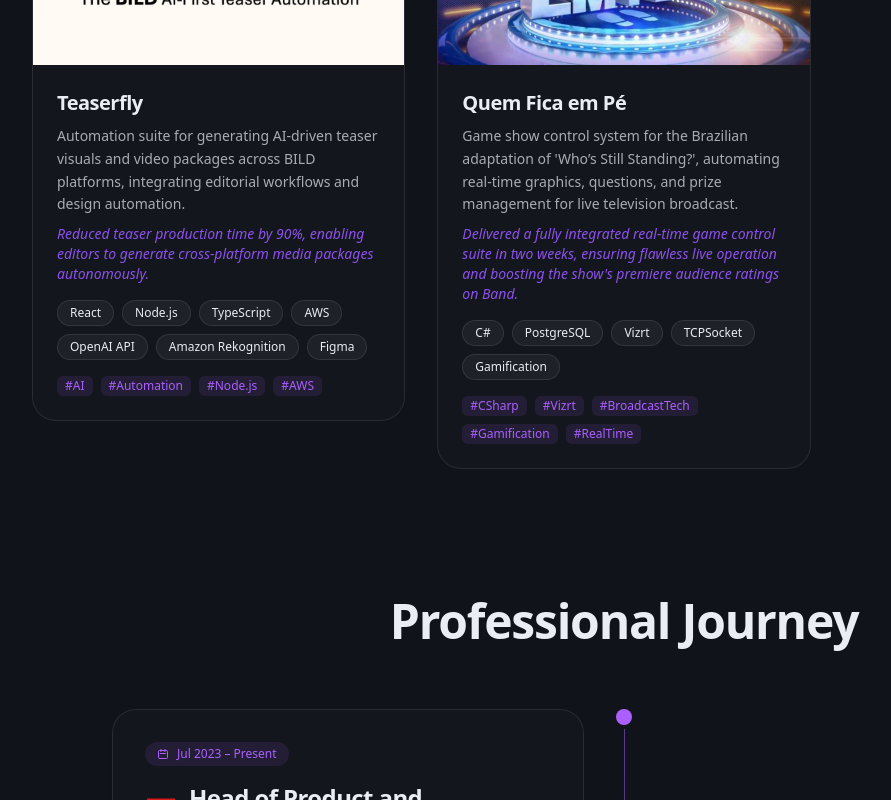
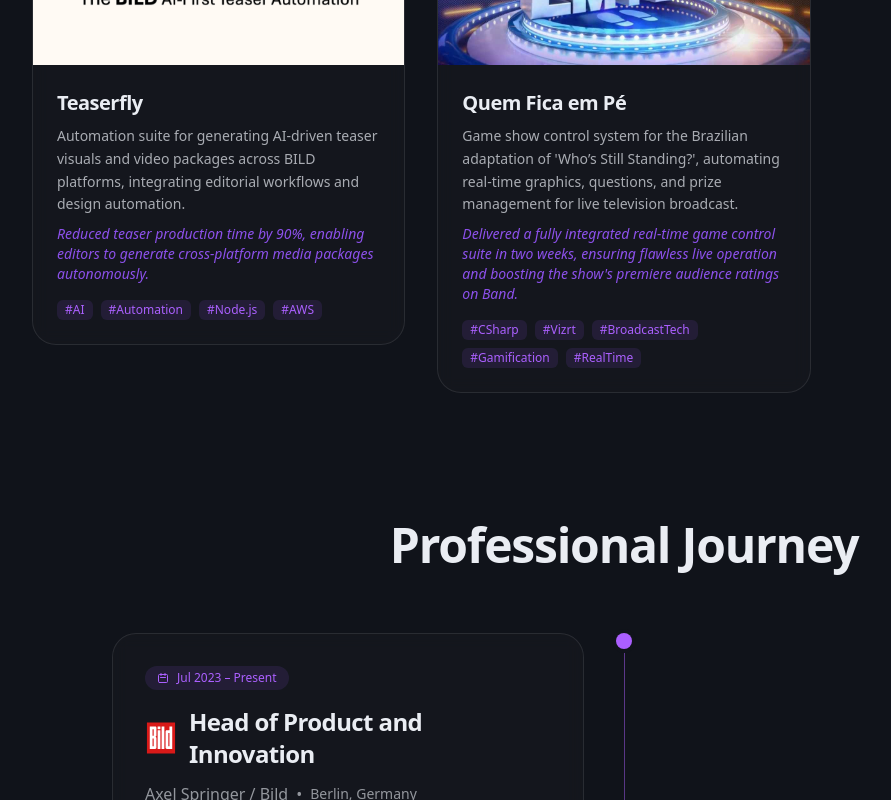
Before and after one commit to ficosta/felipeiasi.dev, a React (Vite) app: page / in a window 1280 px wide. Shown: the part 3311-4111 px from the top of the page, without its empty margins (16-907 px from the left). Built offline with nearby package versions, Linux system fonts and the light colour scheme.

Commit message:
Remove stack display from project cards, keep only tags

```diff
--- a/src/components/ProjectCard.tsx
+++ b/src/components/ProjectCard.tsx
@@ -69,20 +69,6 @@
           {p.impact && <p className="text-sm text-primary/80 italic font-medium">{p.impact}</p>}
         </div>
 
-        {/* Stack */}
-        {p.stack && p.stack.length > 0 && (
-          <div className="flex flex-wrap gap-2">
-            {p.stack.map((tech: string) => (
-              <span
-                key={tech}
-                className="px-3 py-1 rounded-full bg-foreground/5 border border-foreground/10 text-xs font-medium"
-              >
-                {tech}
-              </span>
-            ))}
-          </div>
-        )}
-
         {/* Tags */}
         {p.tags && p.tags.length > 0 && (
           <div className="flex flex-wrap gap-2">
```
